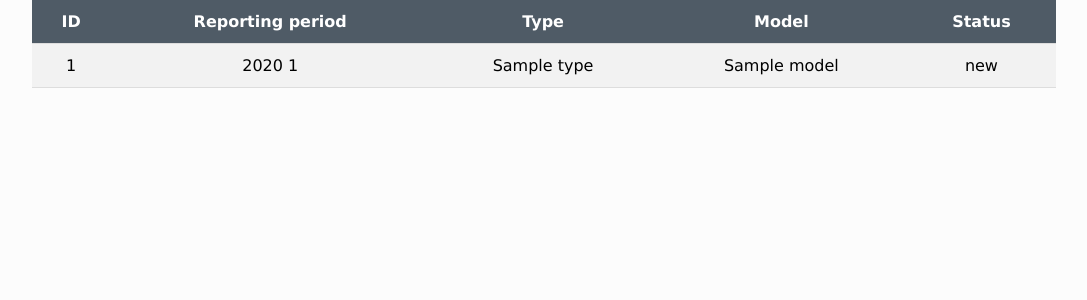
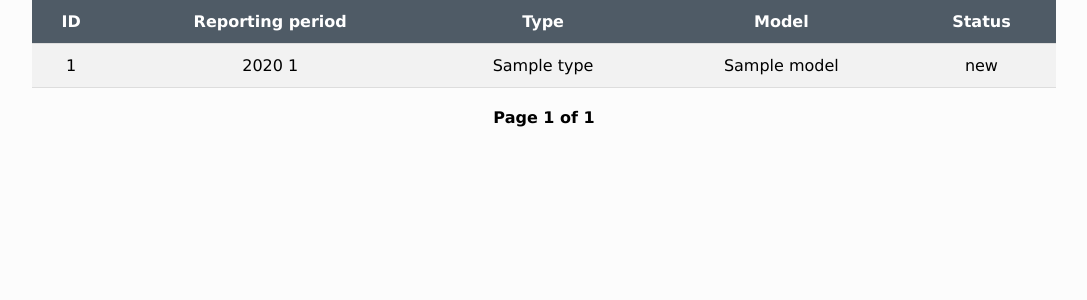
Before and after one commit to zchmielewska/actuticket, a Django app: page / in a window 1280 px wide. Shown: the part 136-436 px from the top of the page, without its empty margins (96-1183 px from the left). Run offline with Django 3.2, Linux system fonts and the light colour scheme; tables that the repository leaves empty hold one stand-in row (Sample ...).

Commit message:
add pagination

```diff
--- a/ticket/static/css/styles.css
+++ b/ticket/static/css/styles.css
@@ -148,6 +148,26 @@ label {
   display: inline-block;
 }
 
+/* pagination */
+.pagination {
+  font-weight: bold;
+  vertical-align: middle;
+  margin-top: 12px;
+}
+
+.pagination div {
+  display: flex;
+  justify-content: center;
+  padding: 8px 16px;
+}
+
+.pagination-arrow {
+  border: #d5d6da solid 1px;
+}
+
+.pagination-arrow:hover {
+  background-color: #d5d6da;
+}
 
 /* utils */
 .vertical-center {
--- a/ticket/templates/ticket/main.html
+++ b/ticket/templates/ticket/main.html
@@ -30,4 +30,7 @@
         {% endfor %}
     </table>
 
+    {% include "ticket/pagination.html" with page=tickets %}
+</div>
+
 {% endblock %}
--- /dev/null
+++ b/ticket/templates/ticket/pagination.html
@@ -0,0 +1,10 @@
+<div class="pagination vertical-center">
+    {% if page.has_previous %}
+        <a href="?page={{ page.previous_page_number }}"><div class="pagination-arrow">&laquo;</div></a>
+    {% endif %}
+
+<div>Page {{ page.number }} of {{ page.paginator.num_pages }}</div>
+
+{% if page.has_next %}
+    <a href="?page={{ page.next_page_number }}"><div class="pagination-arrow">&raquo;</div></a>
+{% endif %}
--- a/ticket/views.py
+++ b/ticket/views.py
@@ -1,6 +1,7 @@
 import datetime
 
 from django.contrib.auth.mixins import LoginRequiredMixin
+from django.core.paginator import Paginator, EmptyPage, PageNotAnInteger
 from django.shortcuts import render, redirect, get_object_or_404
 from django.urls import reverse_lazy
 from django.views import View
@@ -11,7 +12,18 @@ from ticket import forms, models
 class MainView(View):
     def get(self, request):
         tickets = models.Ticket.objects.all()
-        return render(request, "ticket/main.html", {"tickets": tickets})
+
+        paginator = Paginator(tickets, 20)
+        page = request.GET.get("page")
+
+        try:
+            tickets = paginator.page(page)
+        except PageNotAnInteger:
+            tickets = paginator.page(1)
+        except EmptyPage:
+            tickets = paginator.page(paginator.num_pages)
+
+        return render(request, "ticket/main.html", {"page": page, "tickets": tickets})
 
 
 class AddTicketView(LoginRequiredMixin, View):
```
